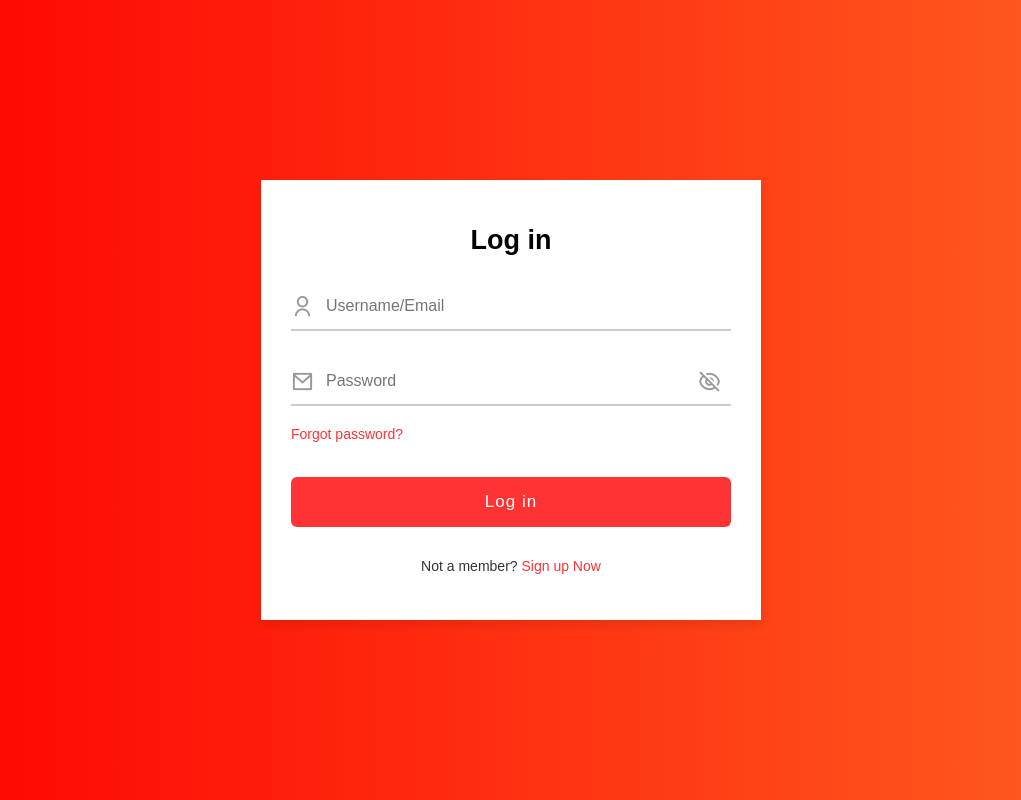
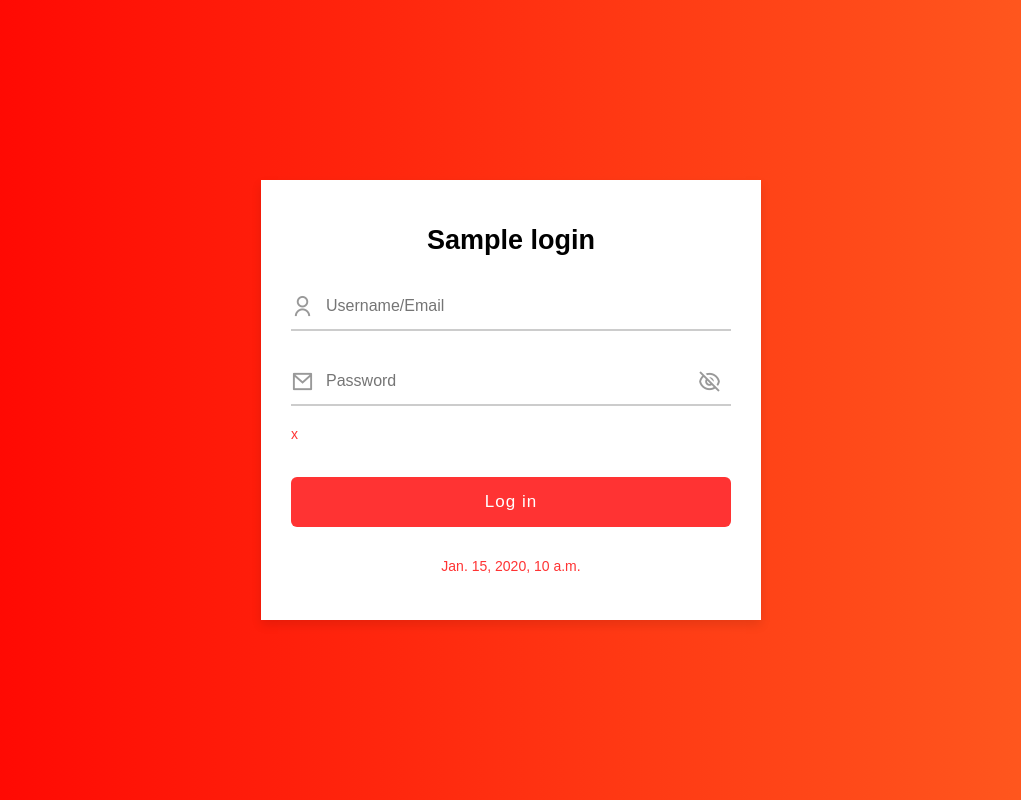
Before and after one commit to S0m3randomguy/projekt, a Django app: template templates/login/main.html in a window 1280 px wide. Shown: the whole page, without its empty margins (129-1150 px from the left). Run offline with Django 4.2, Linux system fonts and the light colour scheme; tables that the repository leaves empty hold one stand-in row (values such as "Sample post"); the template is opened without the code that fills it: values that come from a table or form of the project are taken from there, most other values are stand-ins (such as "Sample title", 1, 10 or a date in 2020).

Commit message:
Added language variables inside template.

```diff
--- a/templates/login/main.html
+++ b/templates/login/main.html
@@ -19,7 +19,7 @@
     <div class="container">
         <div class="forms">
             <div class="form login">
-                <span class="title">Log in</span>
+                <span class="title">{{ language.login.login_title }}</span>
 
                 <form action="success/">
                     <div class="input-field">
@@ -33,7 +33,7 @@
                     </div>
 
                     <div class="checkbox-text">
-                        <a href="#" class="text">Forgot password?</a>
+                        <a href="#" class="text">{{ language.login.forgot_password }}</a>
                     </div>
 
                     <div class="input-field button">
@@ -42,15 +42,15 @@
                 </form>
 
                 <div class="login-signup">
-                    <span class="text">Not a member?
-                        <a href="#" class="text signup-link">Sign up Now</a>
+                    <span class="text">{{ language.login.not_a_member }}
+                        <a href="#" class="text signup-link">{{ language.login.sign_up_now }}</a>
                     </span>
                 </div>
             </div>
 
             <!-- Registration Form -->
             <div class="form signup">
-                <span class="title">Register</span>
+                <span class="title">{{ language.register.register_title }}</span>
 
                 <form action="#">
                     <div class="input-field">
@@ -78,7 +78,7 @@
                     <div class="checkbox-text">
                         <div class="checkbox-content">
                             <input type="checkbox" id="termCon" required>
-                            <label for="termCon" class="text">I accept all terms and conditions</label>
+                            <label for="termCon" class="text">{{ language.register.terms_and_conditions }}</label>
                         </div>
                     </div>
                     <div class="input-field button">
@@ -87,8 +87,8 @@
                 </form>
 
                 <div class="login-signup">
-                    <span class="text">Already a member?
-                        <a href="#" class="text login-link">Log in Now</a>
+                    <span class="text">{{ language.register.already_a_member }}
+                        <a href="#" class="text login-link">{{ language.register.log_in_now }}</a>
                     </span>
                 </div>
             </div>
```
